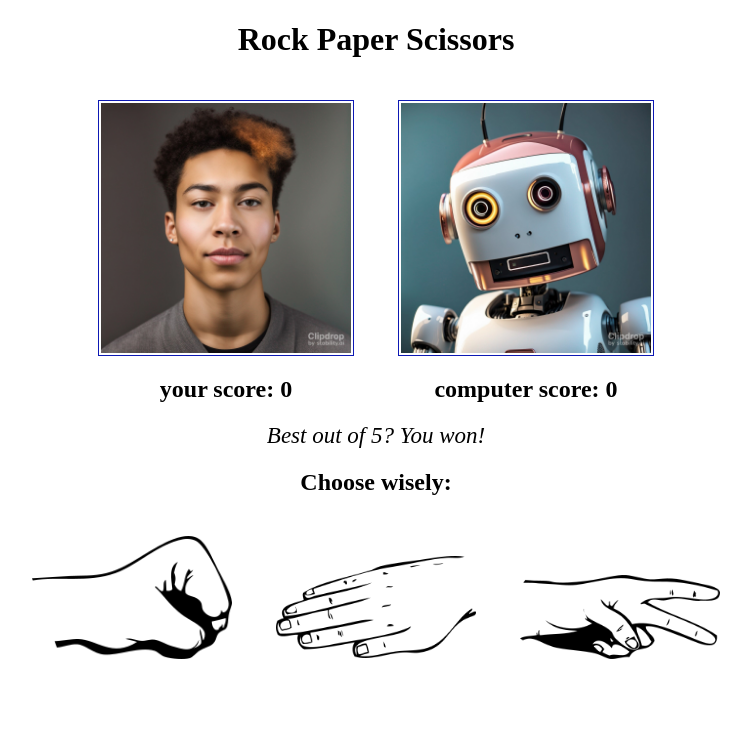
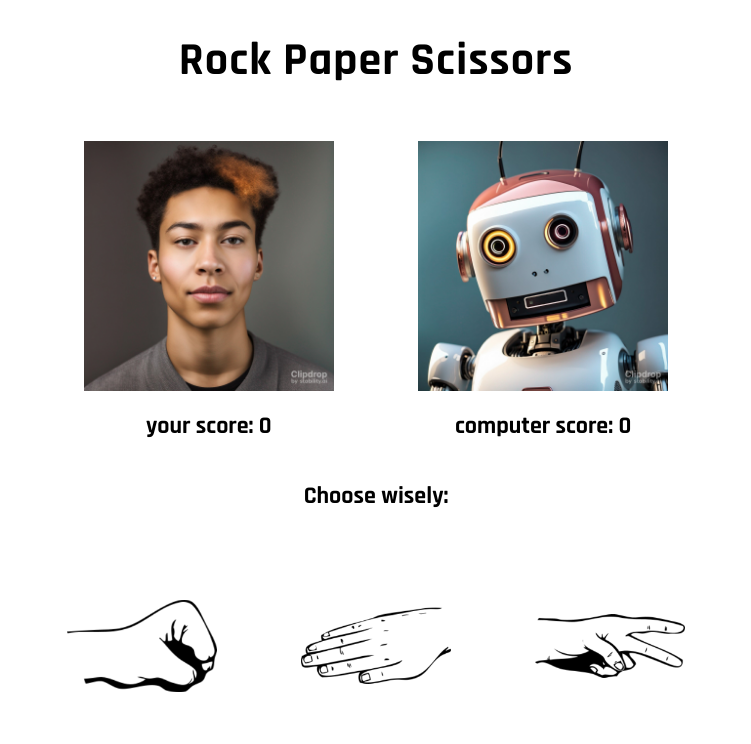
Before and after one commit to vblanton/Studies, a plain HTML site: page OdinProject/Rock Paper Scissors/index.html in a window 1280 px wide. Shown: the whole page, without its empty margins (264-1015 px from the left). Drawn offline with Linux system fonts and the light colour scheme.

Commit message:
added icons, profile pics, hover effects

```diff
--- a/OdinProject/Rock Paper Scissors/index.html
+++ b/OdinProject/Rock Paper Scissors/index.html
@@ -17,21 +17,21 @@
 <body>
   <h1>Rock Paper Scissors</h1>
   <div class="avatar">
-    <img src="images/human1.jpeg" alt="headshot of a gender neutral human"/>
-    <h2>your score: <span id="pscore">0</span></h2>
+    <img class="human" src="images/human1.jpeg" alt="headshot of a gender neutral human"/>
+    <h2 style="margin-top: 0px;">your score: <span id="pscore">0</span></h2>
   </div>
   <div class="avatar">
-    <img src="images/robot.jpeg" alt="headshot of a gender neutral human"/>
-    <h2>computer score: <span id="cscore">0</span></h2>
+    <img class="robot" src="images/robot.jpeg" alt="headshot of a gender neutral human"/>
+    <h2 style="margin-top: 0px;">computer score: <span id="cscore">0</span></h2>
   </div>
-  <div class="result">
+  <div class="result" style="display:none;">
     Best out of 5? <span id="winlose">You won!</span>
   </div>
   <div class="buttons">
     <h2>Choose wisely:</h2>
-    <a onclick="playRound('rock',getComputerChoice())"><img src="images/rock.png" /></a>
-    <a onclick="playRound('paper',getComputerChoice())"><img style="padding-top: 20px;" src="images/paper.png" /></a>
-    <a onclick="playRound('scissors',getComputerChoice())"><img style="padding-top: 39px;" src="images/scissors.png" /></a>
+    <a onclick="playRound('rock',getComputerChoice())"><img class="bgcolor" src="images/rock2.png" /></a>
+    <a onclick="playRound('paper',getComputerChoice())"><img src="images/paper2.png" /></a>
+    <a onclick="playRound('scissors',getComputerChoice())"><img src="images/scissors2.png" /></a>
   </div>
 
   <script src="script.js"></script>
--- a/OdinProject/Rock Paper Scissors/styles.css
+++ b/OdinProject/Rock Paper Scissors/styles.css
@@ -1,5 +1,16 @@
+@import url('https://fonts.googleapis.com/css2?family=Rajdhani:wght@400;700&display=swap');
+
 html {
     text-align: center;
+    font-family: 'Rajdhani', sans-serif;
+    font-weight: 400;
+}
+
+h1 {
+    font-family: 'Rajdhani', sans-serif;
+    font-weight: 700;
+    font-size: 46px;
+    letter-spacing: 1px;
 }
 
 h2 {
@@ -13,28 +24,55 @@ h2 {
 .avatar img {
     max-width: 250px;
     min-width: 250px;
-    padding: 2px;
-    border: 1px solid #0e19b4;
     display: block;
-    margin: 20px 20px 0 20px;
+    margin: 0px 20px 0 20px;
+    padding: 20px;
+}
+
+.avatar img.human:hover {
+    border: 10px solid #287709;
+    transition: 0.1s;
+    padding: 10px;
+}
+
+.avatar img.robot:hover {
+    border: 10px solid #0e19b4;
+    transition: 0.1s;
+    padding: 10px;
 }
 
 .buttons img {
-    max-width: 200px;
+    max-width: 150px;
+    height: 150px;
     margin: 20px;
     vertical-align: top;
+    padding: 20px;
 }
 
 .buttons img:hover {
-    transition: 0.1s;
-    filter: invert(16%) sepia(99%) saturate(7498%) hue-rotate(241deg) brightness(70%) contrast(102%);
-}
+    transition: 0.2s;
+    filter: invert(33%) sepia(15%) saturate(5530%) hue-rotate(70deg) brightness(95%) contrast(93%);
+    /* filter: invert(16%) sepia(99%) saturate(7498%) hue-rotate(241deg) brightness(70%) contrast(102%); */
+    border: 10px dashed black;
+    border-radius: 50%;
+    cursor: pointer;
+    padding: 10px;
+    animation: spinAround 9s linear infinite;
 
-.buttons a:hover {
-    cursor: pointer;
 }
 
 .result {
     font-style: italic;
     font-size: 23px;
 }
+
+/* Animations */
+
+@keyframes spinAround {
+    from {
+        transform: rotate(0deg)
+    }
+    to {
+        transform: rotate(360deg);
+    }
+}
```
Also changed, not shown: OdinProject/Rock Paper Scissors/images/paper2.png (added), OdinProject/Rock Paper Scissors/images/rock2.png (added), OdinProject/Rock Paper Scissors/images/scissors2.png (added).
